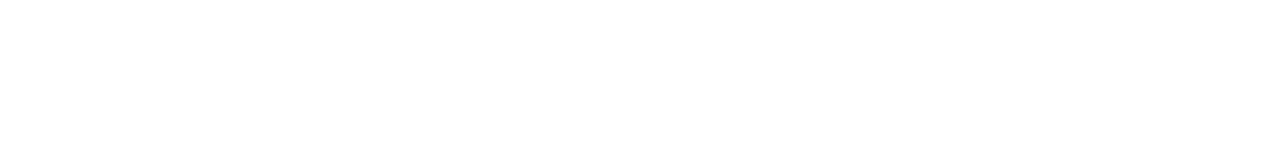
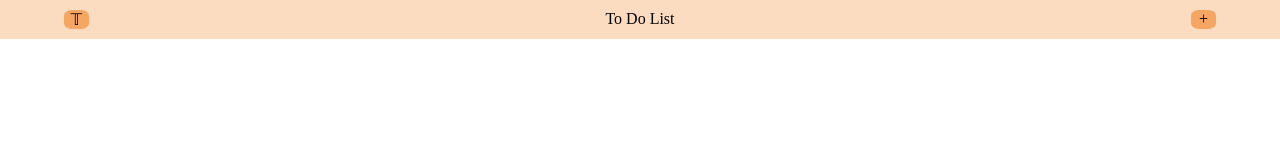
Before and after one commit to Atubak/to-do-list, a website built with webpack: page dist/index.html in a window 1280 px wide. Built offline with nearby package versions, Linux system fonts and the light colour scheme.

Commit message:
made header

```diff
--- a/src/index.js
+++ b/src/index.js
@@ -8,12 +8,24 @@ import { ToDoObjectFactory } from "./toDoObject";
 
 
 
-projectList.add(ProjectFactory("jona"));
-projectList.add(ProjectFactory("booba"));
-projectList.add(ProjectFactory("vegana"));
+// projectList.add(ProjectFactory("jona"));
+// projectList.add(ProjectFactory("booba"));
+// projectList.add(ProjectFactory("vegana"));
 
-projectList.list[0].addItem(ToDoObjectFactory());
-projectList.list[0].addItem(ToDoObjectFactory());
-projectList.list[0].removeItem(0);
+// projectList.list[0].addItem(ToDoObjectFactory());
+// projectList.list[0].addItem(ToDoObjectFactory());
+// projectList.list[0].removeItem(0);
 
-console.log(projectList);
+// console.log(projectList);
+
+function HtmlLoader() {
+const body = document.querySelector("body");
+body.innerHTML = `
+<header>
+  <div id="logo">𝕋</div>
+  <div id="title">To Do List</div>
+  <div id="plus">+</div>
+</header>`;
+};
+
+HtmlLoader();
--- a/src/style.css
+++ b/src/style.css
@@ -1,3 +1,23 @@
-.text {
-    color: white;
+body {
+    color: black;
+    margin: 0%;
 }
+
+header {
+    display: flex;
+    padding: 10px 5%;
+    justify-content: space-between;
+    background-color: hsl(28, 87%, 87%);
+    user-select: none;
+}
+
+#logo, #plus {
+    background-color: hsl(28, 87%, 67%);
+    width: 25px;
+    text-align: center;
+    border-radius: 30%;
+}
+
+#plus:hover {
+    background-color: white;
+}
```
Also changed, not shown: dist/main.js.
